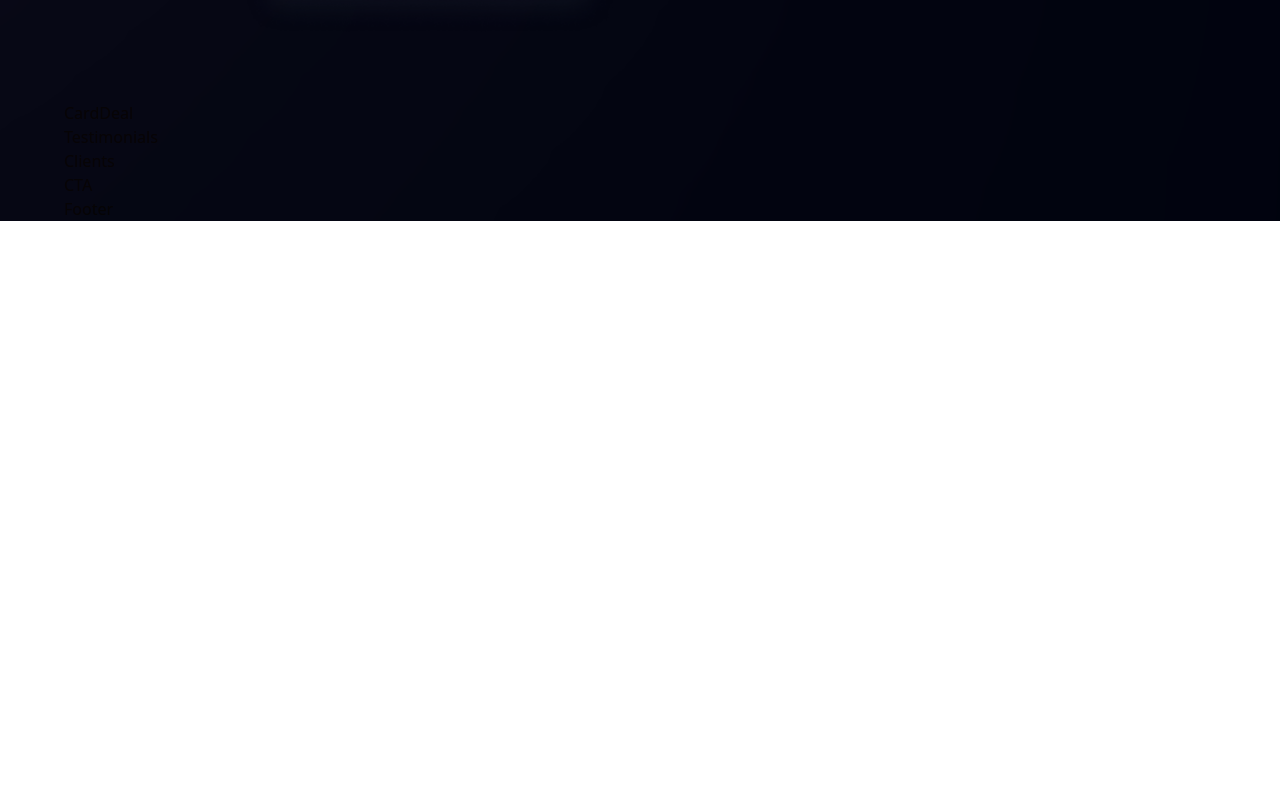
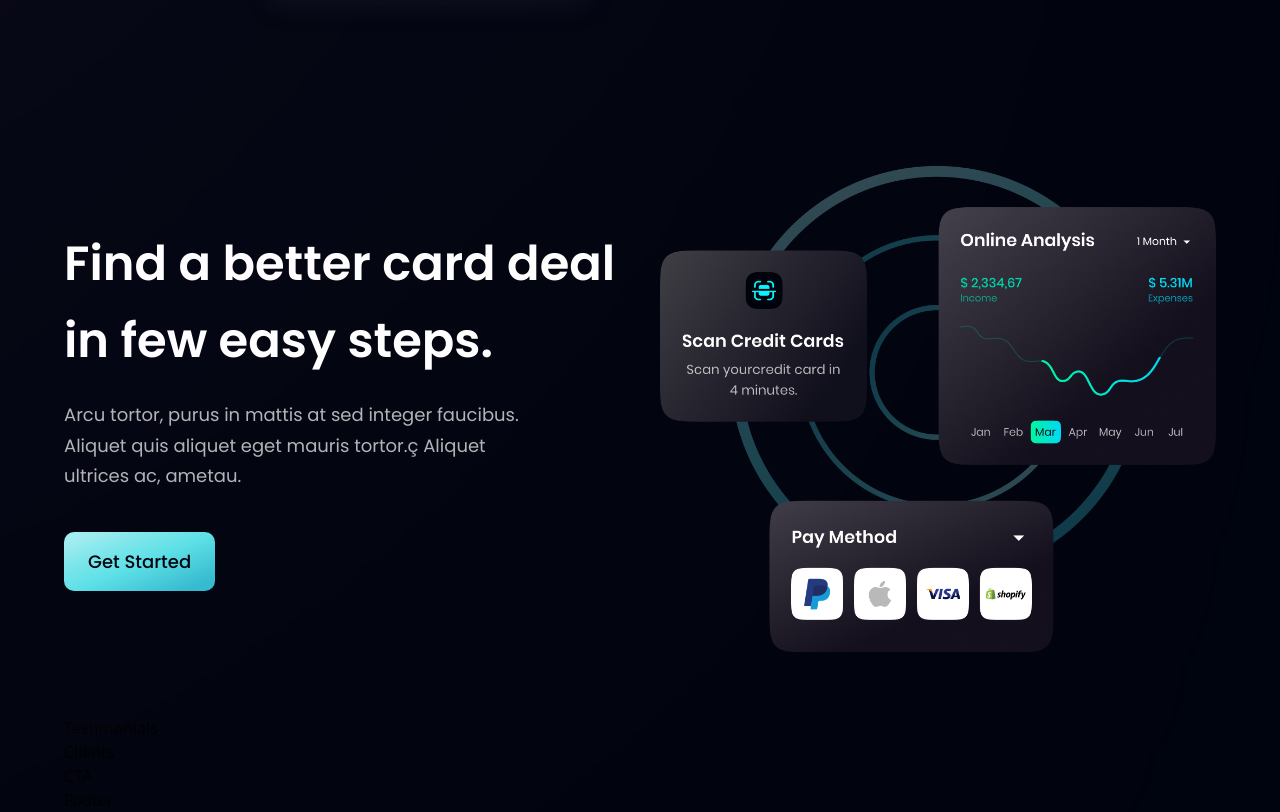
Before and after one commit to SaqibSattar/react-hoobank, a React (Vite) app: page / in a window 1280 px wide. Shown: the part 1404-2216 px from the top of the page. Before the commit the page ends 1625 px from the top, so only its background shows below. Built offline with nearby package versions, Linux system fonts and the light colour scheme.

Commit message:
CardDeal component completed

```diff
--- a/src/components/CardDeal.jsx
+++ b/src/components/CardDeal.jsx
@@ -1,5 +1,26 @@
-const CardDeal = () => {
-  return <div>CardDeal</div>
-}
+import { card } from '../assets'
+import styles, { layout } from '../style'
+import Button from './Button'
+
+const CardDeal = () => (
+  <section className={layout.section}>
+    <div className={layout.sectionInfo}>
+      <h2 className={styles.heading2}>
+        Find a better card deal <br className='sm:block hidden' /> in few easy
+        steps.
+      </h2>
+      <p className={`${styles.paragraph} max-w-[470px] mt-5`}>
+        Arcu tortor, purus in mattis at sed integer faucibus. Aliquet quis
+        aliquet eget mauris tortor.ç Aliquet ultrices ac, ametau.
+      </p>
+
+      <Button styles={`mt-10`} />
+    </div>
+
+    <div className={layout.sectionImg}>
+      <img src={card} alt='billing' className='w-[100%] h-[100%]' />
+    </div>
+  </section>
+)
 
 export default CardDeal
```
